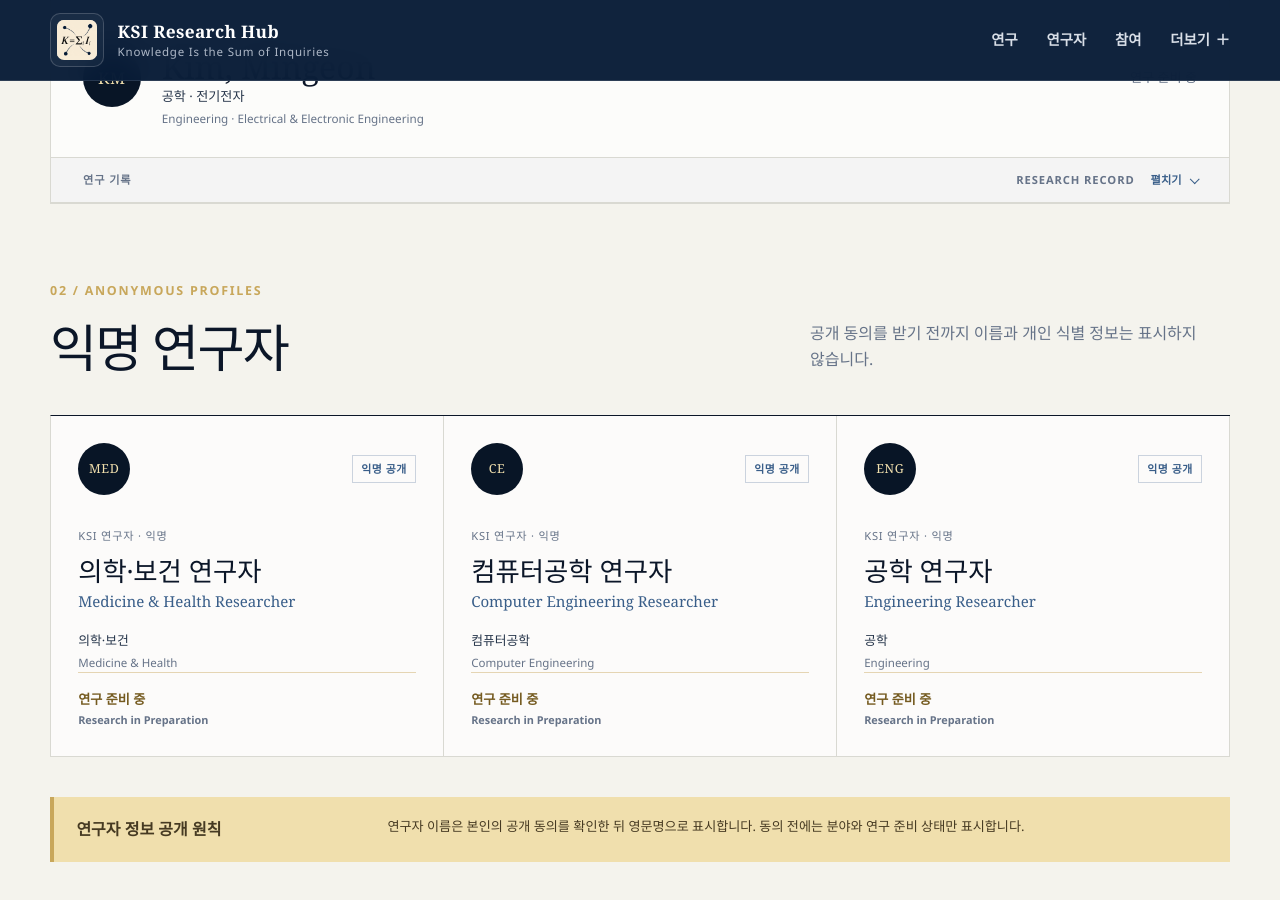
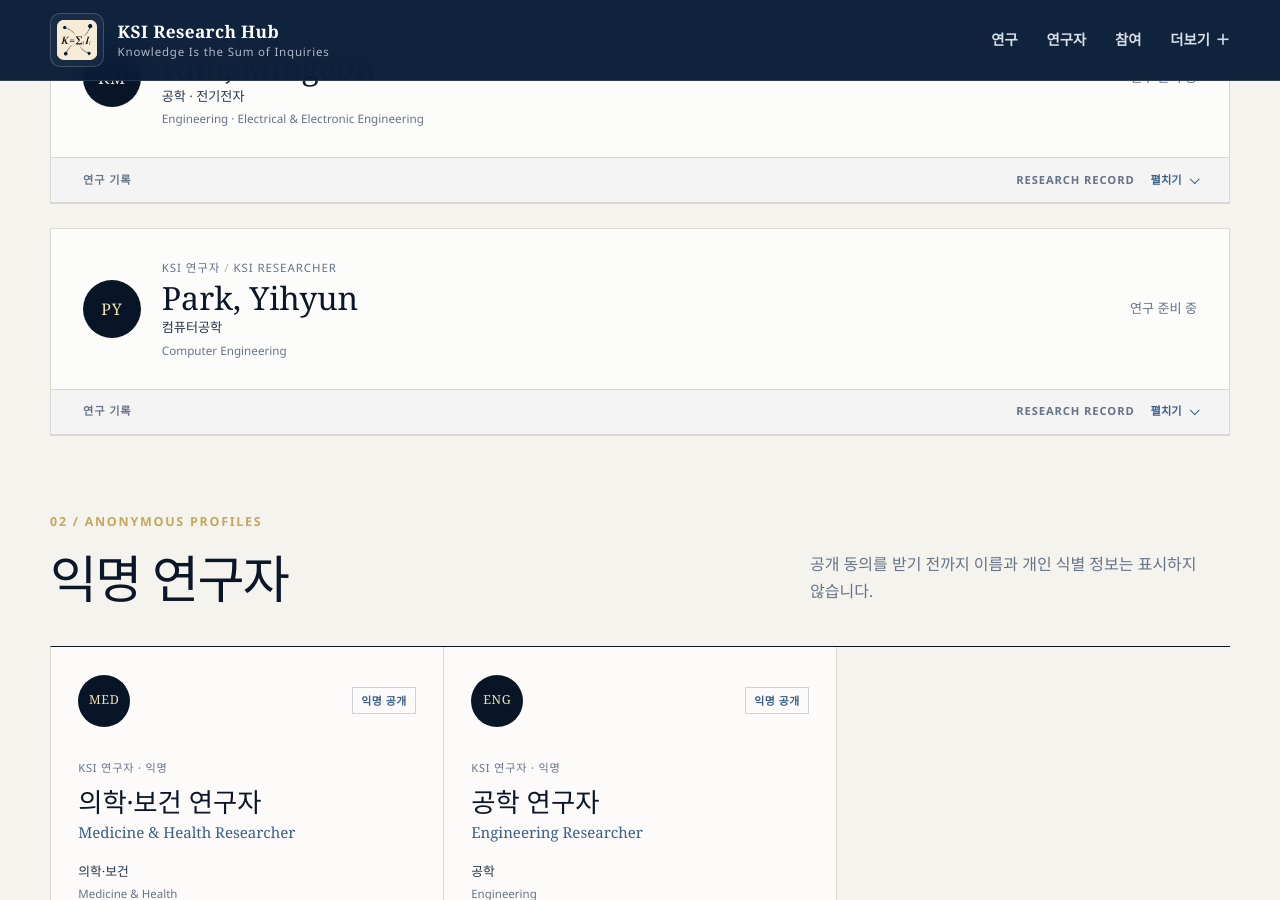
Before and after one commit to SunhoYoon-Hub/KSI-Research-Hub, a Jekyll site: the page built from docs/researchers.md, in a window 1280 px wide and 900 px high, scrolled down 1265 px. Built offline with Jekyll 4.4.1, drawn with Linux system fonts in a browser that asks for light colours.

Commit message:
Publish Park Yihyun researcher profile

```diff
--- a/docs/_data/researchers.yml
+++ b/docs/_data/researchers.yml
@@ -61,14 +61,13 @@
   fields_en:
     - "Medicine & Health"
 
-- id: anonymous-computer-engineering
-  name_ko: "컴퓨터공학 연구자"
-  name_en: "Computer Engineering Researcher"
-  display_name: "컴퓨터공학 연구자"
-  role_ko: "KSI 연구자 · 익명"
-  role_en: "KSI Researcher · Anonymous"
-  anonymous: true
-  monogram: "CE"
+- id: park-yihyun
+  name_en: "Park, Yihyun"
+  display_name: "Park, Yihyun"
+  role_ko: "KSI 연구자"
+  role_en: "KSI Researcher"
+  anonymous: false
+  monogram: "PY"
   status_ko: "연구 준비 중"
   status_en: "Research in Preparation"
   fields:
```
